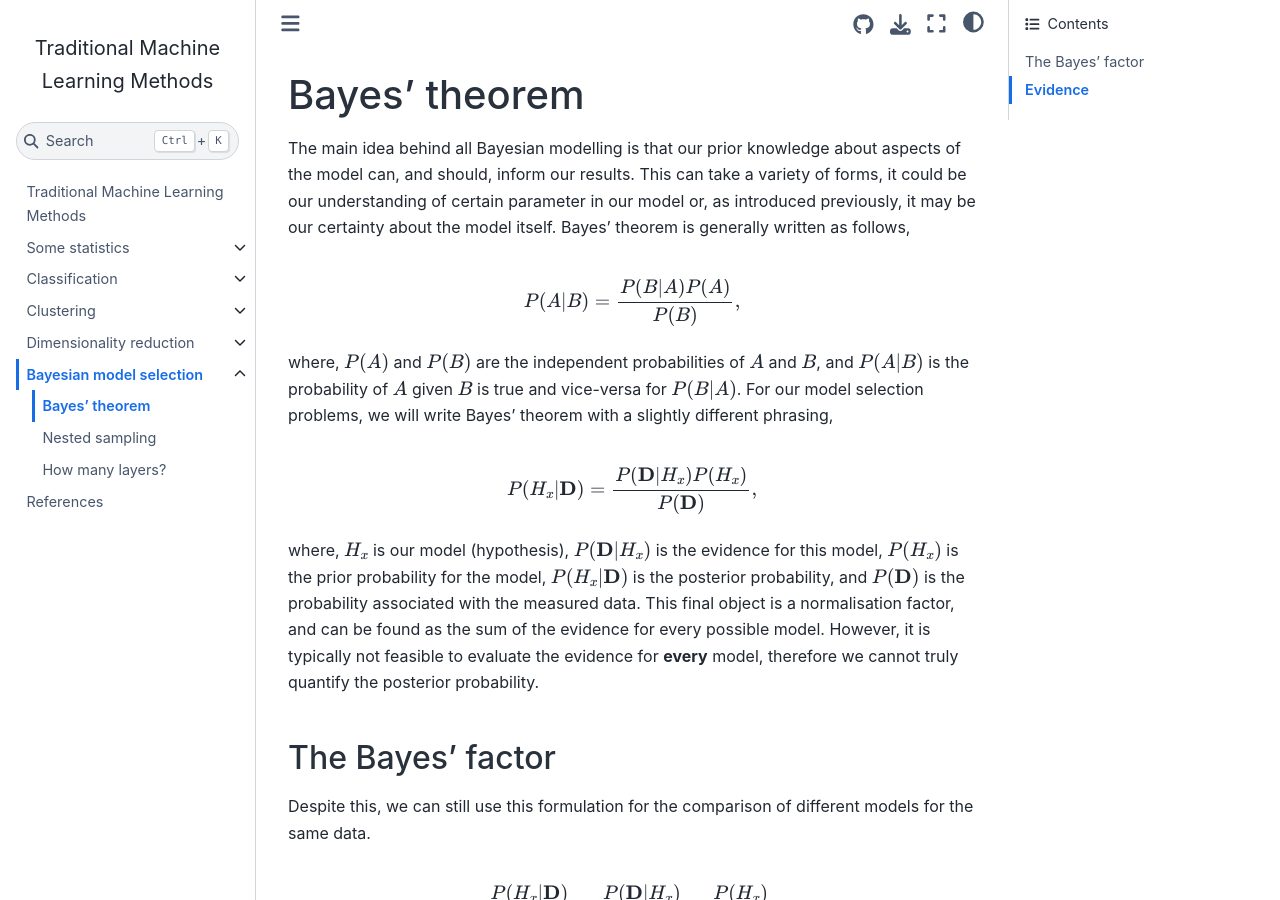
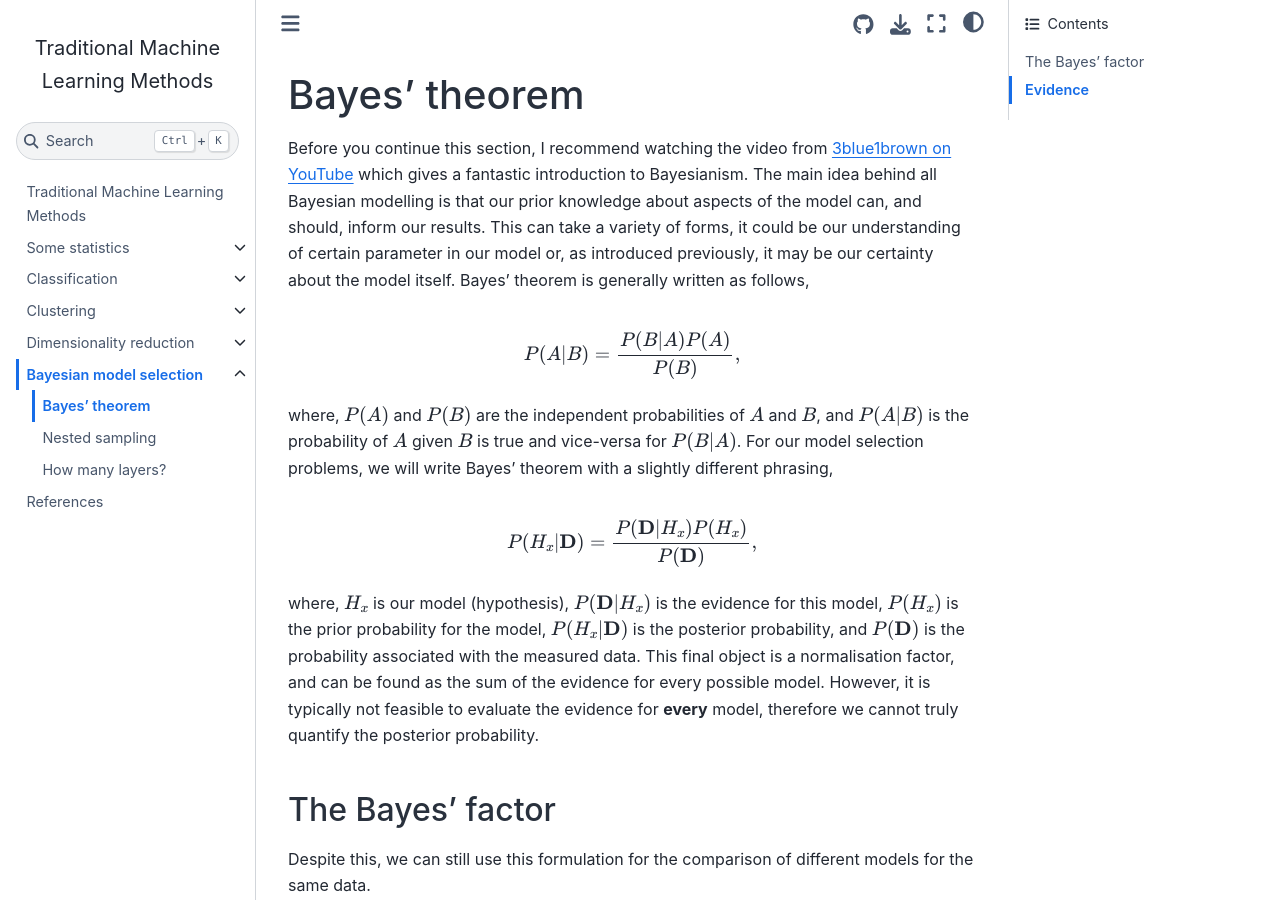
Before and after one commit to arm61/trad_ml_methods, a Jupyter Book: the page built from bayes_theorem.md, in a window 1280 px wide and 900 px high. Built offline with Jupyter Book 1.0.4 settings and Sphinx 7.4.7 and the Sphinx Book theme 1.1.4, drawn with Linux system fonts in a browser that asks for light colours; cross-references to code outside the pages are shown as plain code.

Commit message:
add a link to 3blue1brown

```diff
--- a/bayes_theorem.md
+++ b/bayes_theorem.md
@@ -1,5 +1,6 @@
 # Bayes' theorem
 
+Before you continue this section, I recommend watching the video from [3blue1brown on YouTube](https://www.youtube.com/watch?v=HZGCoVF3YvM) which gives a fantastic introduction to Bayesianism.
 The main idea behind all Bayesian modelling is that our prior knowledge about aspects of the model can, and should, inform our results.
 This can take a variety of forms, it could be our understanding of certain parameter in our model or, as introduced previously, it may be our certainty about the model itself.
 Bayes' theorem is generally written as follows,
```
